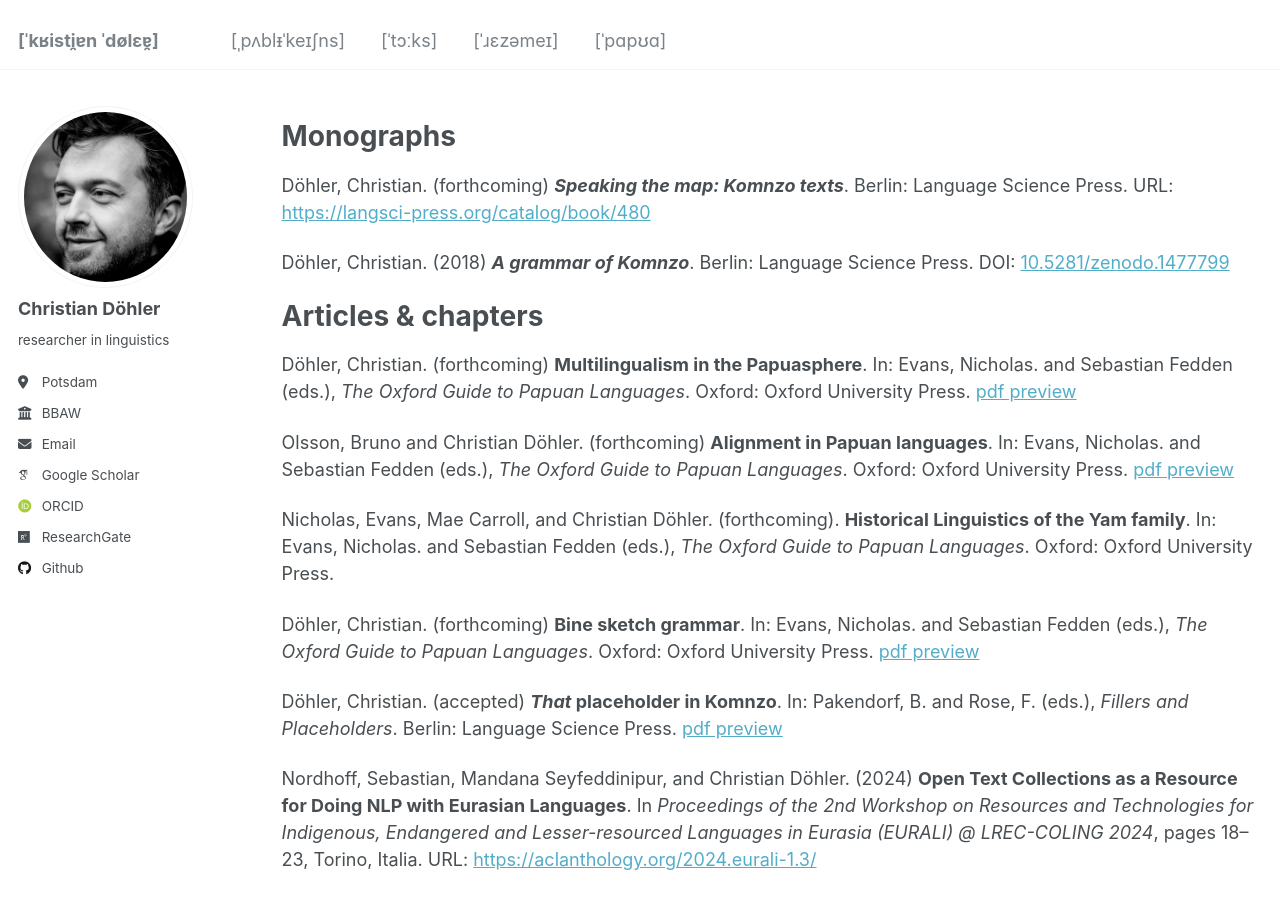
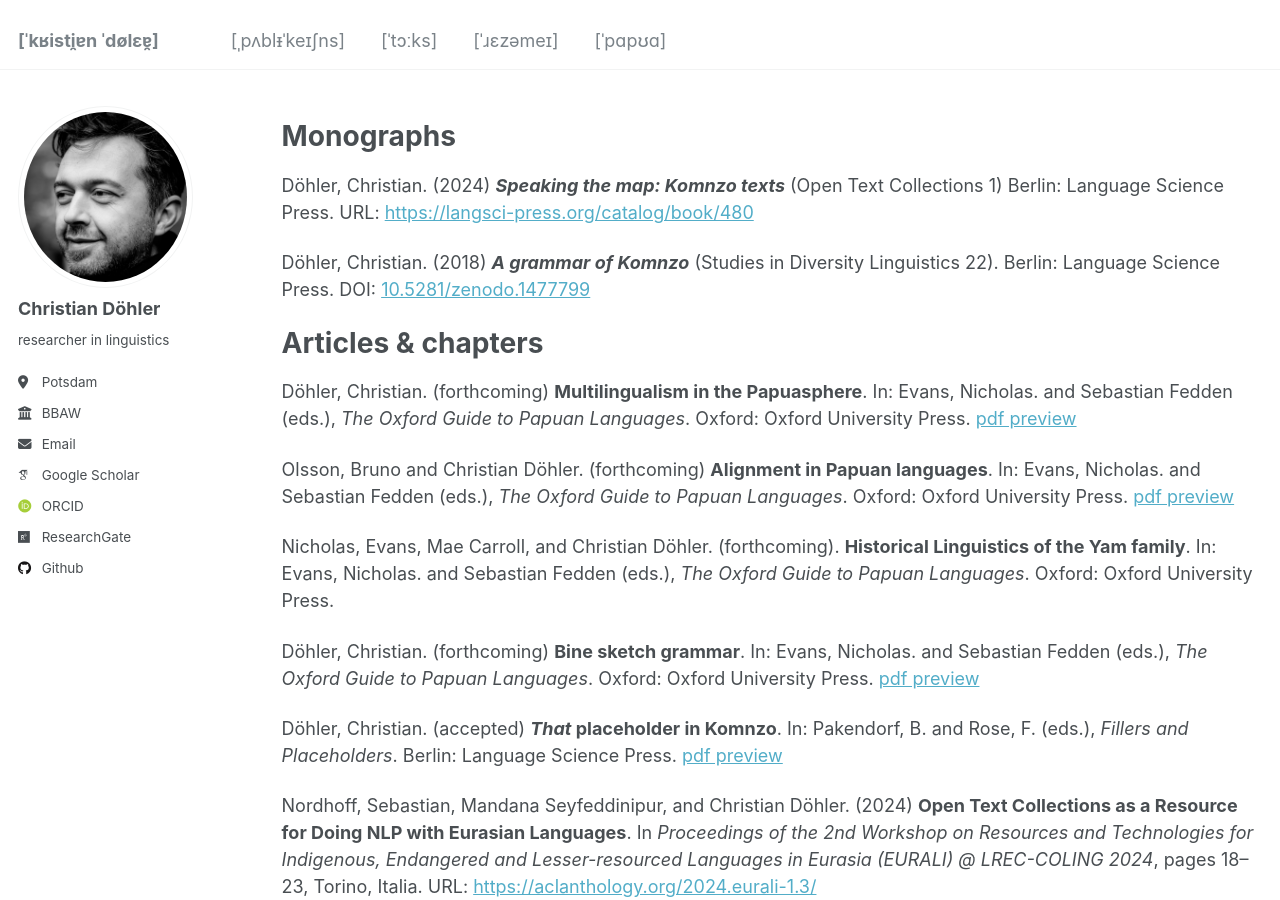
Before and after one commit to chrdoe/chrdoe.github.io, a Jekyll site: the page built from _pages/publications.md, in a window 1280 px wide and 900 px high. Built offline with Jekyll 4.4.1, drawn with Linux system fonts in a browser that asks for light colours; some web fonts are replaced.

Commit message:
Update publications.md

```diff
--- a/_pages/publications.md
+++ b/_pages/publications.md
@@ -12,10 +12,10 @@ redirect_from:
 Monographs
 ===
 
-Döhler, Christian. (forthcoming) ***Speaking the map: Komnzo texts***. Berlin: Language Science Press. URL: [https://langsci-press.org/catalog/book/480](https://langsci-press.org/catalog/book/480)
+Döhler, Christian. (2024) ***Speaking the map: Komnzo texts*** (Open Text Collections 1) Berlin: Language Science Press. URL: [https://langsci-press.org/catalog/book/480](https://langsci-press.org/catalog/book/480)
 
 
-Döhler, Christian. (2018) ***A grammar of Komnzo***. Berlin: Language Science Press. DOI: [10.5281/zenodo.1477799](https://langsci-press.org/catalog/book/212)
+Döhler, Christian. (2018) ***A grammar of Komnzo*** (Studies in Diversity Linguistics 22). Berlin: Language Science Press. DOI: [10.5281/zenodo.1477799](https://langsci-press.org/catalog/book/212)
 
 Articles & chapters
 ===
```
